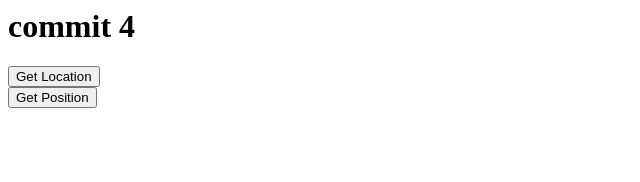
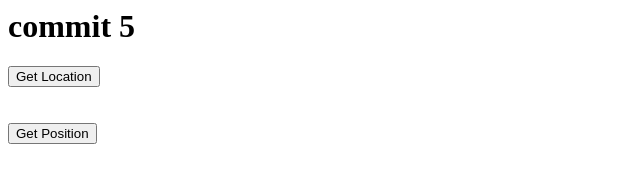
Before and after one commit to Cezary-Androsiuk/pam-github-pages, a plain HTML site: page index.html in a window 1280 px wide. Shown: the whole page, without its empty margins (0-640 px from the left). Drawn offline with Linux system fonts and the light colour scheme.

Commit message:
5 - title changed

```diff
--- a/index.html
+++ b/index.html
@@ -43,10 +43,11 @@
     </script>
 </head>
 <body>
-    <h1> commit 4 </h1>
+    <h1> commit 5 </h1>
     <button onclick="getLocation()">Get Location</button>
     <div id="location"></div>
 
+    <br><br>
     <button onclick="getPosition()">Get Position</button>
     <div>
         <span id="gyroscopeX"></span>
```
